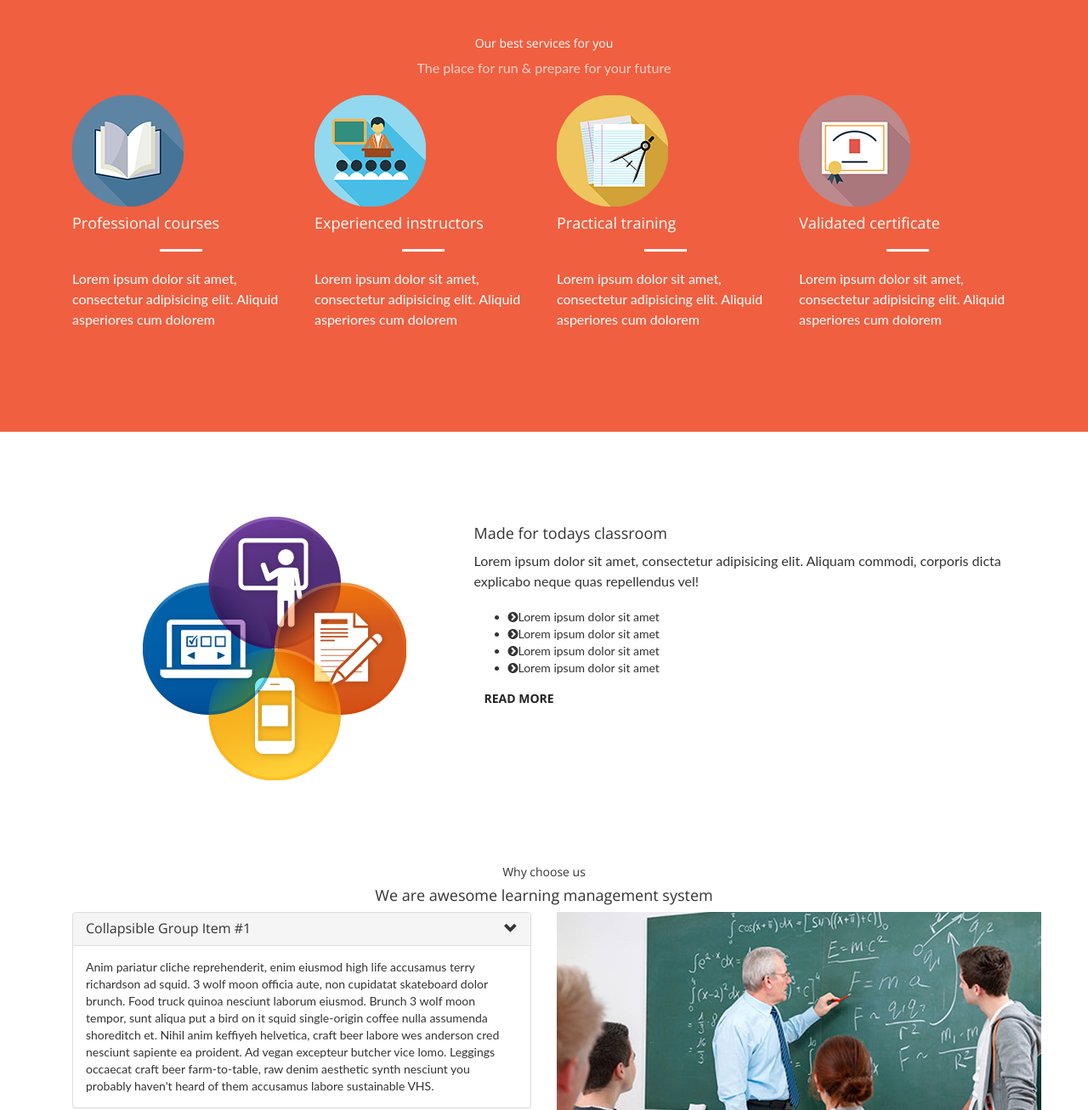
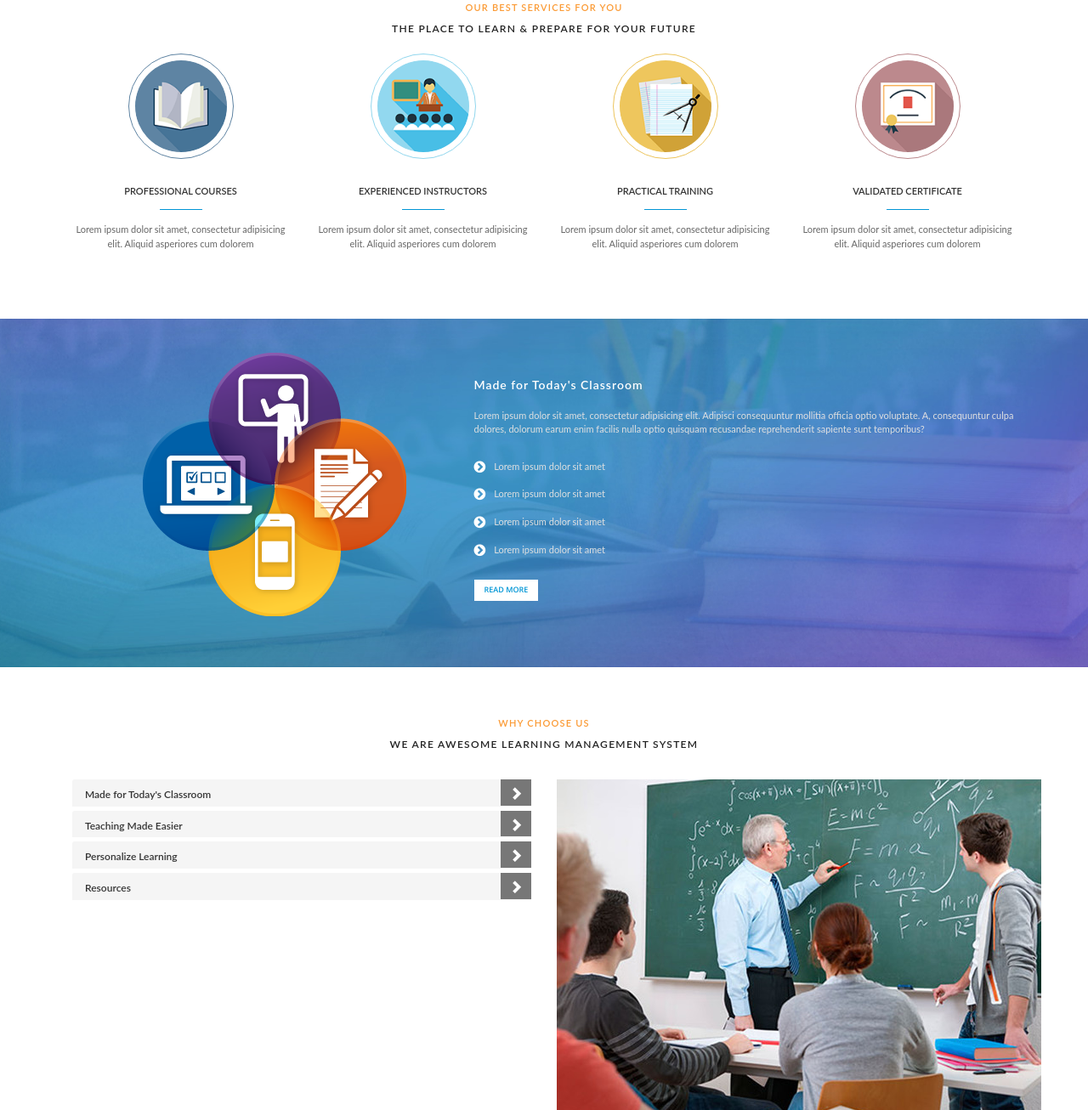
Before and after one commit to AhamedEstiak/AhamedEstiak.github.io, a plain HTML site: page index.html in a window 1280 px wide. Shown: the part 857-2163 px from the top of the page at 85% size. Drawn offline with nearby package versions, Linux system fonts and the light colour scheme.

Commit message:
home page fixing

```diff
--- a/css/app.css
+++ b/css/app.css
@@ -16,7 +16,10 @@ hr {
 }
 
 hr.light {
-    border-color: #fff;
+    border-color: #0096D6;
+    border-width: 1px;
+    margin-bottom: 15px;
+    margin-top: 15px;
 }
 
 a {
@@ -37,30 +40,151 @@ h3,
 h4,
 h5,
 h6 {
-    font-family: 'Open Sans','Helvetica Neue',Arial,sans-serif;
+    /*font-family: 'Open Sans','Helvetica Neue',Arial,sans-serif;*/
+}
+ul li {
+    list-style-type: none;
 }
 
 p {
+    font-family: 'Lato', sans-serif;
     margin-bottom: 20px;
     font-size: 16px;
     line-height: 1.5;
 }
 
 .bg-primary {
-    background-color: #f05f40;
+    background-color: #fff;
 }
+.bg-primary .image-content {
+    text-align: center;
+}
+.bg-primary .image-content img {
+    border: 1px solid;
+    border-radius: 50%;
+    padding: 7px;
+    width: 124px;
+}
+.bg-primary .image-content .img-1 {
+    border-color: #5E83A2;
+}
+.bg-primary .image-content .img-2 {
+    border-color: #91D7EE;
+}
+.bg-primary .image-content .img-3 {
+    border-color: #EDC55D;
+}
+.bg-primary .image-content .img-4 {
+    border-color: #BB888C;
+}
+.bg-primary .image-content h4 {
+    text-transform: uppercase;
+    font-size: 11px;
+    font-weight: 600;
+    padding-top: 22px;
+    color: #333;
+}
+.bg-primary .image-content p {
+    font-size: 11px;
+    color: #666;
+}
+.cloudly-services {
+    position: relative;
+    width: 100%;
+    min-height: auto;
+    color: #fff;
+    background-image: url(../img/Features_bg_photo.jpg);
+    background-position: center;
+    -webkit-background-size: cover;
+    -moz-background-size: cover;
+    background-size: cover;
+    -o-background-size: cover;
+}
+.cloudly-services img {
+    margin-top: -20px;
+}
+.cloudly-services h4 {
+    font-size: 14px;
+    font-weight: 600;
+    letter-spacing: 1px;
+}
+.cloudly-services p, li {
+    font-size: 11px;
+    color: #E0E0E0;
+    padding-top: 10px;
+}
+.cloudly-services p {
+    margin-bottom: 10px;
+}
+.cloudly-services ul {
+    padding-left: 0;
+    padding-bottom: 18px;
+}
+.cloudly-services i {
+    color: #fff;
+    font-size: 16px;
+    margin-right: 10px;
+    margin-top: 5px;
+    position: relative;
+    top: 2px;
+}
+.cloudly-services button {
+    color: #0096D6;
+    font-size: 9px;
+}
+.why-choose-us .panel {
+    border: none;
+    border-radius: 0;
+    box-shadow: none;
+}
+.why-choose-us .panel-heading {
+    padding: 7px 15px;
+    padding-right: 0;
+}
+.why-choose-us .panel-body {
+    border: none;
+    font-size: 11px;
+}
+.why-choose-us .panel-title {
+    cursor: pointer;
+}
+.why-choose-us .panel-title a {
+    font-size: 12px;
+    font-weight: 600;
+    text-decoration: none;
+}
+.why-choose-us .panel-title a:hover {
+    color: inherit;
+}
+.why-choose-us .panel-title .glyphicon-wrapper {
+    background-color: #777;
+    color: #fff;
+    border: 1px solid #777;
+    position: relative;
+    top: -7px;
+    padding: 7px 9px 4px 9px;
+}
+.why-choose-us .panel-title .glyphicon-wrapper i {
 
+}
+.become-a-part-of-us {
+
+}
 .bg-dark {
     color: #fff;
     background-color: #222;
 }
 
 .text-faded {
-    color: rgba(255,255,255,.7);
+    color: #222;
+    text-transform: uppercase;
+    font-size: 12px;
+    letter-spacing: 1.3px;
+    font-weight: 600;
 }
 
 section {
-    padding: 100px 0;
+    padding: 60px 0;
 }
 
 aside {
@@ -95,7 +219,7 @@ aside {
 .navbar-default .nav > li>a,
 .navbar-default .nav>li>a:focus {
     text-transform: uppercase;
-    font-size: 13px;
+    font-size: 11px;
     font-weight: 600;
     color: #222;
 }
@@ -111,7 +235,6 @@ aside {
 .navbar-default .nav > li>a:hover,
 .navbar-default .nav>li>a:focus:hover {
     color: #f05f40;
-
 }
 
 .navbar-default .nav > li.active>a,
@@ -201,7 +324,8 @@ header .header-content .header-content-inner h1 {
     margin-top: 0;
     margin-bottom: 0;
     text-transform: uppercase;
-    font-weight: 700;
+    font-weight: 800;
+    letter-spacing: 1.2px;
 }
 
 header .header-content .header-content-inner hr {
@@ -210,9 +334,9 @@ header .header-content .header-content-inner hr {
 
 header .header-content .header-content-inner p {
     margin-bottom: 50px;
-    font-size: 16px;
+    font-size: 13px;
     font-weight: 300;
-    color: rgba(255,255,255,.7);
+    color: #fff;
 }
 
 @media(min-width:768px) {
@@ -239,12 +363,17 @@ header .header-content .header-content-inner p {
         margin-right: auto;
         margin-left: auto;
         max-width: 80%;
-        font-size: 18px;
+        font-size: 13px;
     }
 }
 
 .section-heading {
     margin-top: 0;
+    text-transform: uppercase;
+    font-size: 11px;
+    letter-spacing: 1.2px;
+    color: #FB9B36;
+    font-weight: 600;
 }
 
 .service-box {
@@ -443,16 +572,22 @@ fieldset[disabled] .btn-primary.active {
 
 .btn {
     border: 0;
-    border-radius: 300px;
+    border-radius: 0;
     text-transform: uppercase;
     font-family: 'Open Sans','Helvetica Neue',Arial,sans-serif;
-    font-weight: 700;
+    font-weight: 600;
+    font-size: 12px;
 }
 
 .btn-xl {
-    padding: 15px 30px;
+    padding: 10px 26px;
+    background: #0096D6;
+    font-size: 10px;
 }
-
+.btn-xl:hover {
+    border: none;
+    background: #0096D6;
+}
 ::-moz-selection {
     text-shadow: none;
     color: #fff;
@@ -490,7 +625,7 @@ body {
     padding-bottom: 4px;
   }
 .navbar-nav .social {
-    padding-top: 2px;
+    padding-top: 4px;
     margin-top: 8px;
 
 }
@@ -498,11 +633,22 @@ body {
     background: #BBBDC2;
     border: none;
     border-radius: 0;
-    padding: 0px 4px;
+    padding: 0px 10px;
     height: 26px;
     width: 150px;
+    font-size: 12px;
 }
 .navbar-nav .social li i {
     margin-top: -21px;
     margin-right: 18px;
 }
+.navbar-nav .social li .btn {
+    font-size: 10px;
+    line-height: 1.5;
+}
+.navbar-nav .social li .support-btn {
+    background: #343434;
+}
+.navbar-nav .social li .login-btn {
+    background: #0096D6;
+}
--- a/index.html
+++ b/index.html
@@ -55,10 +55,11 @@
                     <li><a class="page-scroll" href="#students">Students</a></li>
                     <li><a class="page-scroll" href="#teachers">Teachers</a></li>
                     <li><a class="page-scroll" href="#blog">Blog</a></li>
+                    <li><a class="page-scroll" href="#blog">Contact</a></li>
                     <ul class="social pull-right">
-                        <li><input type="text" class="form-control" placeholder="search"><i class="fa fa-search pull-right"></i></li>
-                        <li><a class="page-scroll btn btn-danger" href="#portfolio">Support</a></li>
-                        <li><a class="page-scroll btn btn-primary" href="#portfolio">Login</a></li>
+                        <li><input type="text" class="form-control" placeholder="Search"><i class="fa fa-search pull-right"></i></li>
+                        <li><a class="page-scroll btn btn-danger support-btn" href="#portfolio">Support</a></li>
+                        <li><a class="page-scroll btn btn-primary login-btn" href="#portfolio">Login</a></li>
                     </ul>
                 </ul>
             </div>
@@ -81,29 +82,29 @@
                 <div class="col-lg-8 col-lg-offset-2 text-center">
                     <h5 class="section-heading">Our best services for you</h5>
                     <!--<hr class="light">-->
-                    <p class="text-faded">The place for run & prepare for your future</p>
+                    <p class="text-faded">The place to learn & prepare for your future</p>
                 </div>
-                <div class="col-md-12">
+                <div class="col-md-12 image-content">
                     <div class="col-md-3">
-                        <img src="img/professionl_courses.png" alt=""/>
+                        <img class="img-1" src="img/professionl_courses.png" alt=""/>
                         <h4>Professional courses</h4>
                         <hr class="light">
                         <p>Lorem ipsum dolor sit amet, consectetur adipisicing elit. Aliquid asperiores cum dolorem</p>
                     </div>
                     <div class="col-md-3">
-                        <img src="img/experienced_instructors.png" alt=""/>
+                        <img class="img-2" src="img/experienced_instructors.png" alt=""/>
                         <h4>Experienced instructors</h4>
                         <hr class="light">
                         <p>Lorem ipsum dolor sit amet, consectetur adipisicing elit. Aliquid asperiores cum dolorem</p>
                     </div>
                     <div class="col-md-3">
-                        <img src="img/practical_training.png" alt=""/>
+                        <img class="img-3" src="img/practical_training.png" alt=""/>
                         <h4>Practical training</h4>
                         <hr class="light">
                         <p>Lorem ipsum dolor sit amet, consectetur adipisicing elit. Aliquid asperiores cum dolorem</p>
                     </div>
                     <div class="col-md-3">
-                        <img src="img/validated_certificate.png" alt=""/>
+                        <img class="img-4" src="img/validated_certificate.png" alt=""/>
                         <h4>Validated certificate</h4>
                         <hr class="light">
                         <p>Lorem ipsum dolor sit amet, consectetur adipisicing elit. Aliquid asperiores cum dolorem</p>
@@ -113,15 +114,15 @@
         </div>
     </section>
 
-    <section id="services">
+    <section id="services" class="cloudly-services">
         <div class="container">
             <div class="row">
                 <div class="col-md-4 col-md-offset-1">
                     <img src="img/Blended-Learning-4-Icons1.png" alt="Blended-Learning-4-Icons1"/>
                 </div>
                 <div class="col-md-7">
-                    <h4>Made for todays classroom</h4>
-                    <p>Lorem ipsum dolor sit amet, consectetur adipisicing elit. Aliquam commodi, corporis dicta explicabo neque quas repellendus vel!</p>
+                    <h4>Made for Today's Classroom</h4>
+                    <p>Lorem ipsum dolor sit amet, consectetur adipisicing elit. Adipisci consequuntur mollitia officia optio voluptate. A, consequuntur culpa dolores, dolorum earum enim facilis nulla optio quisquam recusandae reprehenderit sapiente sunt temporibus?</p>
                     <ul>
                         <li><i class="fa fa-chevron-circle-right"></i>Lorem ipsum dolor sit amet</li>
                         <li><i class="fa fa-chevron-circle-right"></i>Lorem ipsum dolor sit amet</li>
@@ -134,12 +135,12 @@
         </div>
     </section>
 
-    <section class="no-padding" id="portfolio">
+    <section class="why-choose-us" id="portfolio">
         <div class="container">
             <div class="row">
-                <div class="col-lg-8 col-lg-offset-2 text-center">
+                <div class="col-lg-8 col-lg-offset-2 text-center" style="padding-bottom: 12px;">
                     <h5 class="section-heading">Why choose us</h5>
-                    <h4>We are awesome learning management system</h4>
+                    <p class="text-faded">We are awesome learning management system</p>
                 </div>
                 <div class="col-md-12">
                     <div class="col-md-6">
@@ -147,12 +148,13 @@
                             <div class="panel panel-default">
                                 <div class="panel-heading">
                                     <h4 class="panel-title accordion-toggle" data-toggle="collapse" data-parent="#accordion" href="#collapseOne">
-                                        <a>
-                                            Collapsible Group Item #1
-                                        </a><i class="indicator glyphicon glyphicon-chevron-down  pull-right"></i>
+                                        <a href="">Made for Today's Classroom</a>
+                                        <div class="pull-right glyphicon-wrapper">
+                                            <i class="indicator glyphicon glyphicon-chevron-right"></i>
+                                        </div>
                                     </h4>
                                 </div>
-                                <div id="collapseOne" class="panel-collapse collapse in">
+                                <div id="collapseOne" class="panel-collapse collapse">
                                     <div class="panel-body">
                                         Anim pariatur cliche reprehenderit, enim eiusmod high life accusamus terry richardson ad squid. 3 wolf moon officia aute, non cupidatat skateboard dolor brunch. Food truck quinoa nesciunt laborum eiusmod. Brunch 3 wolf moon tempor, sunt aliqua put a bird on it squid single-origin coffee nulla assumenda shoreditch et. Nihil anim keffiyeh helvetica, craft beer labore wes anderson cred nesciunt sapiente ea proident. Ad vegan excepteur butcher vice lomo. Leggings occaecat craft beer farm-to-table, raw denim aesthetic synth nesciunt you probably haven't heard of them accusamus labore sustainable VHS.
                                     </div>
@@ -160,10 +162,11 @@
                             </div>
                             <div class="panel panel-default">
                                 <div class="panel-heading">
-                                    <h4 class="panel-title">
-                                        <a class="accordion-toggle" data-toggle="collapse" data-parent="#accordion" href="#collapseTwo">
-                                            Collapsible Group Item #2
-                                        </a><i class="indicator glyphicon glyphicon-chevron-up  pull-right"></i>
+                                    <h4 class="panel-title accordion-toggle" data-toggle="collapse" data-parent="#accordion" href="#collapseTwo">
+                                        <a href="">Teaching Made Easier</a>
+                                        <div class="pull-right glyphicon-wrapper">
+                                            <i class="indicator glyphicon glyphicon-chevron-right"></i>
+                                        </div>
                                     </h4>
                                 </div>
                                 <div id="collapseTwo" class="panel-collapse collapse">
@@ -172,15 +175,32 @@
                                     </div>
                                 </div>
                             </div>
+
                             <div class="panel panel-default">
                                 <div class="panel-heading">
-                                    <h4 class="panel-title">
-                                        <a class="accordion-toggle" data-toggle="collapse" data-parent="#accordion" href="#collapseThree">
-                                            Collapsible Group Item #3
-                                        </a><i class="indicator glyphicon glyphicon-chevron-up pull-right"></i>
+                                    <h4 class="panel-title accordion-toggle" data-toggle="collapse" data-parent="#accordion" href="#collapseThree">
+                                        <a href="">Personalize Learning</a>
+                                        <div class="pull-right glyphicon-wrapper">
+                                            <i class="indicator glyphicon glyphicon-chevron-right"></i>
+                                        </div>
                                     </h4>
                                 </div>
                                 <div id="collapseThree" class="panel-collapse collapse">
+                                    <div class="panel-body">
+                                        Anim pariatur cliche reprehenderit, enim eiusmod high life accusamus terry richardson ad squid. 3 wolf moon officia aute, non cupidatat skateboard dolor brunch. Food truck quinoa nesciunt laborum eiusmod. Brunch 3 wolf moon tempor, sunt aliqua put a bird on it squid single-origin coffee nulla assumenda shoreditch et. Nihil anim keffiyeh helvetica, craft beer labore wes anderson cred nesciunt sapiente ea proident. Ad vegan excepteur butcher vice lomo. Leggings occaecat craft beer farm-to-table, raw denim aesthetic synth nesciunt you probably haven't heard of them accusamus labore sustainable VHS.
+                                    </div>
+                                </div>
+                            </div>
+                            <div class="panel panel-default">
+                                <div class="panel-heading">
+                                    <h4 class="panel-title accordion-toggle" data-toggle="collapse" data-parent="#accordion" href="#collapseFour">
+                                        <a href="">Resources</a>
+                                        <div class="pull-right glyphicon-wrapper">
+                                            <i class="indicator glyphicon glyphicon-chevron-right"></i>
+                                        </div>
+                                    </h4>
+                                </div>
+                                <div id="collapseFour" class="panel-collapse collapse">
                                     <div class="panel-body">
                                         Anim pariatur cliche reprehenderit, enim eiusmod high life accusamus terry richardson ad squid. 3 wolf moon officia aute, non cupidatat skateboard dolor brunch. Food truck quinoa nesciunt laborum eiusmod. Brunch 3 wolf moon tempor, sunt aliqua put a bird on it squid single-origin coffee nulla assumenda shoreditch et. Nihil anim keffiyeh helvetica, craft beer labore wes anderson cred nesciunt sapiente ea proident. Ad vegan excepteur butcher vice lomo. Leggings occaecat craft beer farm-to-table, raw denim aesthetic synth nesciunt you probably haven't heard of them accusamus labore sustainable VHS.
                                     </div>
@@ -196,12 +216,12 @@
         </div>
     </section>
 
-    <section class="no-padding" id="become-a-part-of-us">
+    <section class="become-a-part-of-us" id="become-a-part-of-us">
         <div class="container">
             <div class="row">
                 <div class="col-lg-8 col-lg-offset-2 text-center">
                     <h5 class="section-heading">Become a part of us</h5>
-                    <h4>We pride ourselves on providing up-to-date contents for students</h4>
+                    <p class="text-faded">We pride ourselves on providing up-to-date contents for students</p>
                 </div>
 
                 <div class="col-lg-12">
@@ -224,7 +244,7 @@
             <div class="row">
                 <div class="col-lg-8 col-lg-offset-2 text-center">
                     <h5 class="section-heading">Become a part of us</h5>
-                    <h4>We pride ourselves on providing up-to-date contents for students</h4>
+                    <p class="text-faded">We pride ourselves on providing up-to-date contents for students</p>
                 </div>
 
             </div>
```
Also changed, not shown: img/Features_bg_photo.jpg (added).
